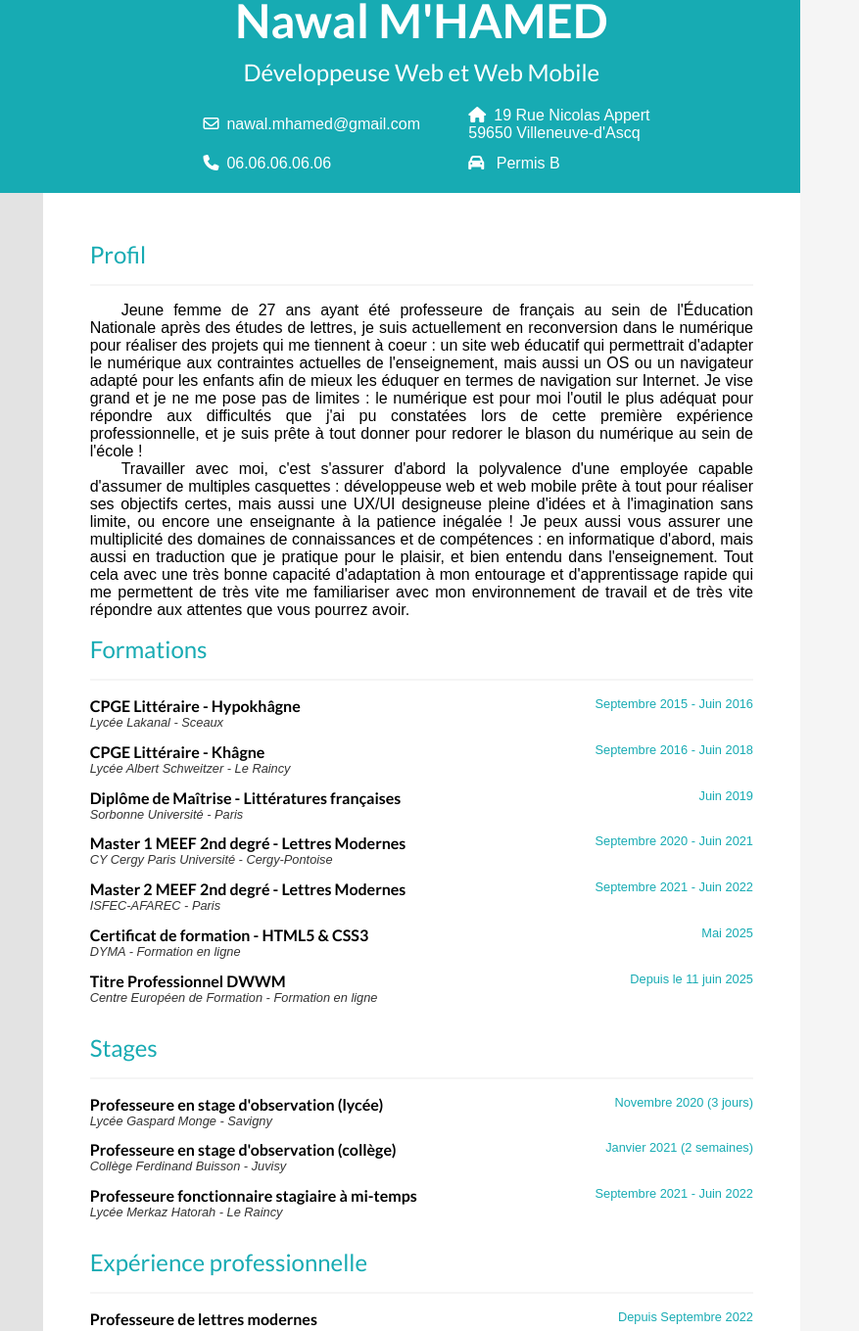
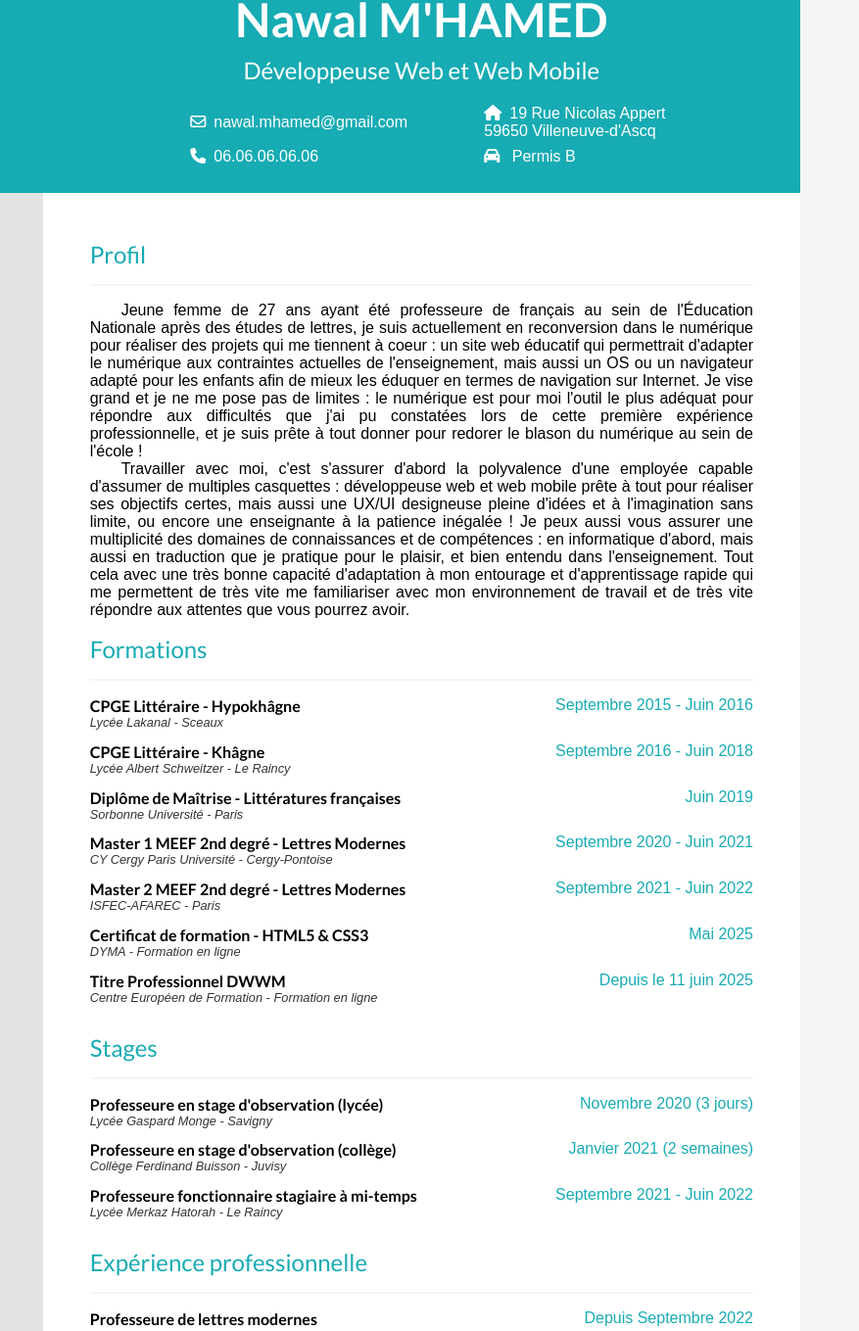
Before and after one commit to Nawal-Mhamed/Mon-CV, a plain HTML site: page index.html in a window 1280 px wide. Shown: the part 21-1380 px from the top of the page at 98% size, 403-1280 px from the left. Drawn offline with Linux system fonts and the light colour scheme.

Commit message:
Corrections of errors on HTML code

```diff
--- a/assets/css/header_and_footer.css
+++ b/assets/css/header_and_footer.css
@@ -64,24 +64,20 @@ header {
         font-size: 3rem;
         }
 
-        .identity .info {
-        display: flex;
-        flex-direction: row;
-        justify-content: center;
-        margin-bottom: 0.8rem;
-        margin-left: 6rem;
+        .info {
+            display: flex;
+            flex-wrap: wrap;
+            justify-content: center;
+            margin-bottom: 0.8rem;
         }
 
-        .identity .info p {
-        flex: 0.4 1;
+        .info p {
+        display: inline-block;
         justify-content: center;
+        flex-basis: 300px;
+        padding-left: 4rem;
+        padding-bottom: 0.5rem;
         }
-
-        .identity .info a {
-        display: inline-block;
-        justify-self: center;
-        }
-
 
 /* Footer */
 
--- a/assets/css/main.css
+++ b/assets/css/main.css
@@ -43,19 +43,16 @@ main {
       font-size: 1rem;
     }
 
-    article div p {
+    article div p:last-of-type {
       color: var(--black);
       font-style: italic;
       font-size: 0.8rem;
-    }
-    article div span, article div p {
-      flex: 1 1 300px;
+      flex-basis: 400px;
     }
 
-    article div .time {
+    .time {
       color: var(--blue);
       font-style: normal;
-      justify-items: flex-end;
     }
 
       article div .time p {
--- a/assets/css/style.css
+++ b/assets/css/style.css
@@ -16,7 +16,6 @@ a {
   max-width: 1160px;
   justify-self: center;
   background-color: var(--light-grey);
-  padding-bottom: 2rem;
 }
 
 header, aside, main, footer {
--- a/index.html
+++ b/index.html
@@ -4,27 +4,34 @@
     <meta charset="UTF-8">
     <meta name="viewport" content="width=device-width, initial-scale=1.0">
     <meta name="description" content="CV de Nawal M'HAMED, jeune femme de 27 ans actuellement en recherche d'un poste en tant que DWWB. Si vous voulez en savoir plus sur mes compétences et mes qualités, n'hésitez pas à y jeter un coup d'oeil !" >
+    <meta name="robots" content="noindex nofollow">
+
     <link rel="icon" type="image/png" href="./assets/img/favicon.png" >
     <link rel="stylesheet" href="./assets/css/variables.css">
     <link rel="stylesheet" href="./assets/css/style.css">
     <link rel="stylesheet" href="./assets/css/header_and_footer.css">
     <link rel="stylesheet" href="./assets/css/main.css">
+
     <script src="https://kit.fontawesome.com/fccbf4418f.js" crossorigin="anonymous"></script>
+
     <title>Nawal M'HAMED - CV</title>
 </head>
 
 <body>
 
     <!-- Mon identité -->
+
     <header>
         <div class="picture-profile">
             <a href="./assets/img/profile-picture.png"><img src="./assets/img/profile-picture.png" alt="Photo de moi" title="Moi" /></a>
         </div>
 
         <div class="identity">
+
             <h1>Nawal M'HAMED</h1>
             <h2>Développeuse Web et Web Mobile</h2>
-            <span class="info">
+
+        <div class="info">
             <p>
                 <a href="mailto:" target="_blank">
                     <i class="fa-regular fa-envelope"></i>nawal.mhamed@gmail.com
@@ -36,30 +43,33 @@
                     <i class="fa-solid fa-house"></i>19 Rue Nicolas Appert <br> 59650 Villeneuve-d'Ascq
                 </a>
             </p>
-            </span>
 
-            <span class="info">
             <p>
-                <a href="tel+33606060606" target="_blank">
+                <a href="tel+33606060606" target="_blank" class="phone">
                     <i class="fa-solid fa-phone"></i>06.06.06.06.06
                 </a>
             </p>
+
             <p><i class="fa-solid fa-car"></i> Permis B</p>
-            </span>
+
         </div>
     </header>
 
 
     <main>
 
-        <!-- Mes compétences et connaissances -->
+        <section class="aside">
 
-        <section class="aside">
-            <aside class="skills">
+            <!-- Mes compétences -->
+
             <h2>Compétences</h2>
 
+            <aside class="skills">
+
                 <div>
+
                     <h3>HTML</h3>
+
                     <span class="stars">
                         <i class="fa-solid fa-star"></i>
                         <i class="fa-solid fa-star"></i>
@@ -67,45 +77,65 @@
                         <i class="fa-solid fa-star"></i>
                         <i class="fa-solid fa-star-half-stroke"></i>
                     </span>
+
                 </div>
 
+
                 <div>
+
                     <h3>CSS</h3>
+
                     <span class="stars">
+
                         <i class="fa-solid fa-star"></i>
                         <i class="fa-solid fa-star"></i>
                         <i class="fa-solid fa-star"></i>
                         <i class="fa-solid fa-star"></i>
                         <i class="fa-regular fa-star"></i>
+
                     </span>
                 </div>
 
+
                 <div>
+
                     <h3>Sass</h3>
+
                     <span class="stars">
+
                         <i class="fa-solid fa-star"></i>
                         <i class="fa-solid fa-star"></i>
                         <i class="fa-solid fa-star"></i>
                         <i class="fa-solid fa-star-half-stroke"></i>
                         <i class="fa-regular fa-star"></i>
+
                     </span>
                 </div>
 
+
                 <div>
+
                     <h3>Figma</h3>
+
                     <span class="stars">
+
                         <i class="fa-solid fa-star"></i>
                         <i class="fa-solid fa-star"></i>
                         <i class="fa-solid fa-star"></i>
                         <i class="fa-regular fa-star"></i>
                         <i class="fa-regular fa-star"></i>
+
                     </span>
+
                 </div>
+
             </aside>
 
-            <aside class="languages">
+            <!-- Mes langues parlées -->
 
             <h2>Langues</h2>
+
+            <aside class="languages">
 
                 <div>
                     <h3>Français</h3>
@@ -124,9 +154,12 @@
 
             </aside>
 
-            <aside class="qualities">
+
+            <!-- Mes qualités et mes centres d'intérêt -->
 
             <h2>Qualités</h2>
+
+            <aside class="qualities">
 
                 <ul>
                     <li>Autodidacte et autonome</li>
@@ -139,9 +172,11 @@
 
             </aside>
 
+
+            <h2>Centres d'intérêt</h2>
+
             <aside class="interest">
 
-                <h2>Centres d'intérêt</h2>
                 <ul>
                     <li>Jeux vidéos, jeux cérébraux et jeux d'énigme</li>
                     <li>Lecture et littérature</li>
@@ -154,13 +189,14 @@
         </section>
 
 
+        <section class="articles">
+
             <!-- Mon profil professionnel -->
-
-        <section class="articles">
 
             <article class="profile">
 
                 <h2>Profil</h2>
+
                 <p>
                     Jeune femme de 27 ans ayant été professeure de français au sein de l'Éducation Nationale après des études
                     de lettres, je suis actuellement en reconversion dans le numérique pour réaliser des projets qui me tiennent
@@ -170,6 +206,7 @@
                     répondre aux difficultés que j'ai pu constatées lors de cette première expérience professionnelle, et je suis
                     prête à tout donner pour redorer le blason du numérique au sein de l'école !
                 </p>
+
                 <p>
                     Travailler avec moi, c'est s'assurer d'abord la polyvalence d'une employée capable d'assumer de multiples
                     casquettes : développeuse web et web mobile prête à tout pour réaliser ses objectifs certes, mais aussi une UX/UI
@@ -182,94 +219,103 @@
 
             </article>
 
-            <article class="formation">
+
+            <!-- Mes diplômes et formations -->
 
             <h2>Formations</h2>
 
+            <article class="formation">
+
                 <div class="degree">
                     <h3>CPGE Littéraire - Hypokhâgne</h3>
-                        <span class="time"><p><time datetime="2015-09">Septembre 2015</time> - <time datetime="2016-06">Juin 2016</time></p></span>
+                    <p class="time"><time datetime="2015-09">Septembre 2015</time> - <time datetime="2016-06">Juin 2016</time></p>
                     <p>Lycée Lakanal - Sceaux</p>
                 </div>
 
+
                 <div class="degree">
                     <h3>CPGE Littéraire - Khâgne</h3>
-                        <span class="time"><p><time datetime="2016-09">Septembre 2016</time> - <time datetime="2018-06">Juin 2018</time></p></span>
+                    <p class="time"><time datetime="2016-09">Septembre 2016</time> - <time datetime="2018-06">Juin 2018</time></p>
                     <p>Lycée Albert Schweitzer - Le Raincy</p>
                 </div>
 
+
                 <div class="degree">
                     <h3>Diplôme de Maîtrise - Littératures françaises</h3>
-                        <span class="time"><p><time datetime="2019-06">Juin 2019</time></p></span>
+                    <p class="time"><time datetime="2019-06">Juin 2019</time></p>
                     <p>Sorbonne Université - Paris</p>
                 </div>
 
 
                 <div class="degree">
                     <h3>Master 1 MEEF 2nd degré - Lettres Modernes</h3>
-                        <span class="time"><p><time datetime="2020-09">Septembre 2020</time> - <time datetime="2021-06">Juin 2021</time></p></span>
+                    <p class="time"><time datetime="2020-09">Septembre 2020</time> - <time datetime="2021-06">Juin 2021</time></p>
                     <p>CY Cergy Paris Université - Cergy-Pontoise</p>
                 </div>
 
 
                 <div class="degree">
                     <h3>Master 2 MEEF 2nd degré - Lettres Modernes</h3>
-                        <span class="time"><p><time datetime="2021-09">Septembre 2021</time> - <time datetime="2022-06">Juin 2022</time></p></span>
+                    <p class="time"><time datetime="2021-09">Septembre 2021</time> - <time datetime="2022-06">Juin 2022</time></p>
                     <p>ISFEC-AFAREC - Paris</p>
                 </div>
 
 
-
                 <div class="degree">
                     <h3>Certificat de formation - HTML5 & CSS3</h3>
-                        <span class="time"><p><time date="2025-05">Mai 2025</time></p></span>
+                    <p class="time"><time datetime="2025-05">Mai 2025</time></p>
                     <p>DYMA - Formation en ligne</p>
                 </div>
 
+
                 <div class="degree">
                     <h3>Titre Professionnel DWWM</h3>
-                        <span class="time"><p>Depuis le <time date="2025-06-11">11 juin 2025</time></p></span>
+                    <p class="time">Depuis le <time datetime="2025-06-11">11 juin 2025</time></p>
                     <p>Centre Européen de Formation - Formation en ligne</p>
                 </div>
 
             </article>
 
 
-            <article class="stages">
+            <!-- Mes stages et expériences professionnelles -->
 
             <h2>Stages</h2>
 
+            <article class="stages">
+
                 <div class="stage">
                     <h3>Professeure en stage d'observation (lycée)</h3>
-                    <span class="time"><p><time date="2020-11">Novembre 2020</time> (3 jours)</p></span>
+                    <p class="time"><time datetime="2020-11">Novembre 2020</time> (3 jours)</p>
                     <p>Lycée Gaspard Monge - Savigny</p>
-                </div class="stage">
+                </div>
+
 
                 <div class="stage">
                     <h3>Professeure en stage d'observation (collège)</h3>
-                    <span class="time"><p><time date="2021-01">Janvier 2021</time> (2 semaines)</p></span>
+                    <p class="time"><time datetime="2021-01">Janvier 2021</time> (2 semaines)</p>
                     <p>Collège Ferdinand Buisson - Juvisy</p>
                 </div>
 
 
                 <div class="stage">
                     <h3>Professeure fonctionnaire stagiaire à mi-temps</h3>
-                    <span class="time"><p><time datetime="2021-09">Septembre 2021</time> - <time datetime="2022-06">Juin 2022</time></p></span>
+                    <p class="time"><time datetime="2021-09">Septembre 2021</time> - <time datetime="2022-06">Juin 2022</time></p >
                     <p>Lycée Merkaz Hatorah - Le Raincy</p>
                 </div>
 
+            </article>
 
-            </article>
+
+            <h2>Expérience professionnelle</h2>
 
             <article class="experience">
 
-                <h2>Expérience professionnelle</h2>
-
                 <div class="job">
                     <h3>Professeure de lettres modernes</h3>
-                    <span class="time"><p>Depuis <time date="2022-09">Septembre 2022</time></p></span>
+                    <p class="time">Depuis <time datetime="2022-09">Septembre 2022</time></p>
                     <p>EPIN - Vitry-sur-Seine</p>
                 </div>
+
             </article>
 
         </section>
@@ -277,12 +323,15 @@
     </main>
 
     <footer>
+
         <div class="icon">
             <a href="https://www.linkedin.com/in/nawal-m-hamed-018a95216/"><i class="fa-brands fa-linkedin fa-2xl"></i></a>
             <a href="https://github.com/Nawal-Mhamed"><i class="fa-brands fa-github fa-2xl"></i></a>
             <a href="#"><i class="fa-brands fa-discord fa-2xl"></i></a>
         </div>
+
         <p>Mis à jour le : <time datetime="2025-06-24">25/06/2025</time></p>
+
     </footer>
 </body>
 </html>
```
Lines whose indentation alone changed are shown as unchanged.
